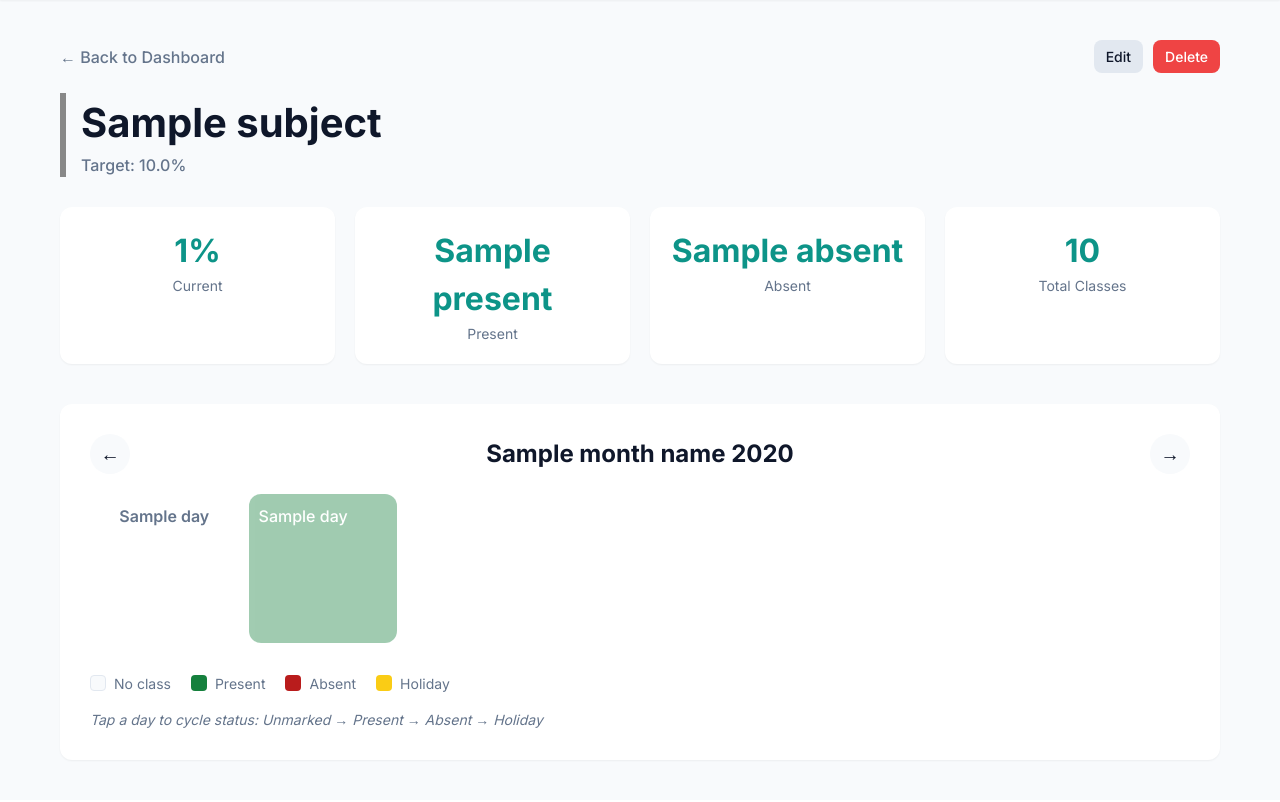
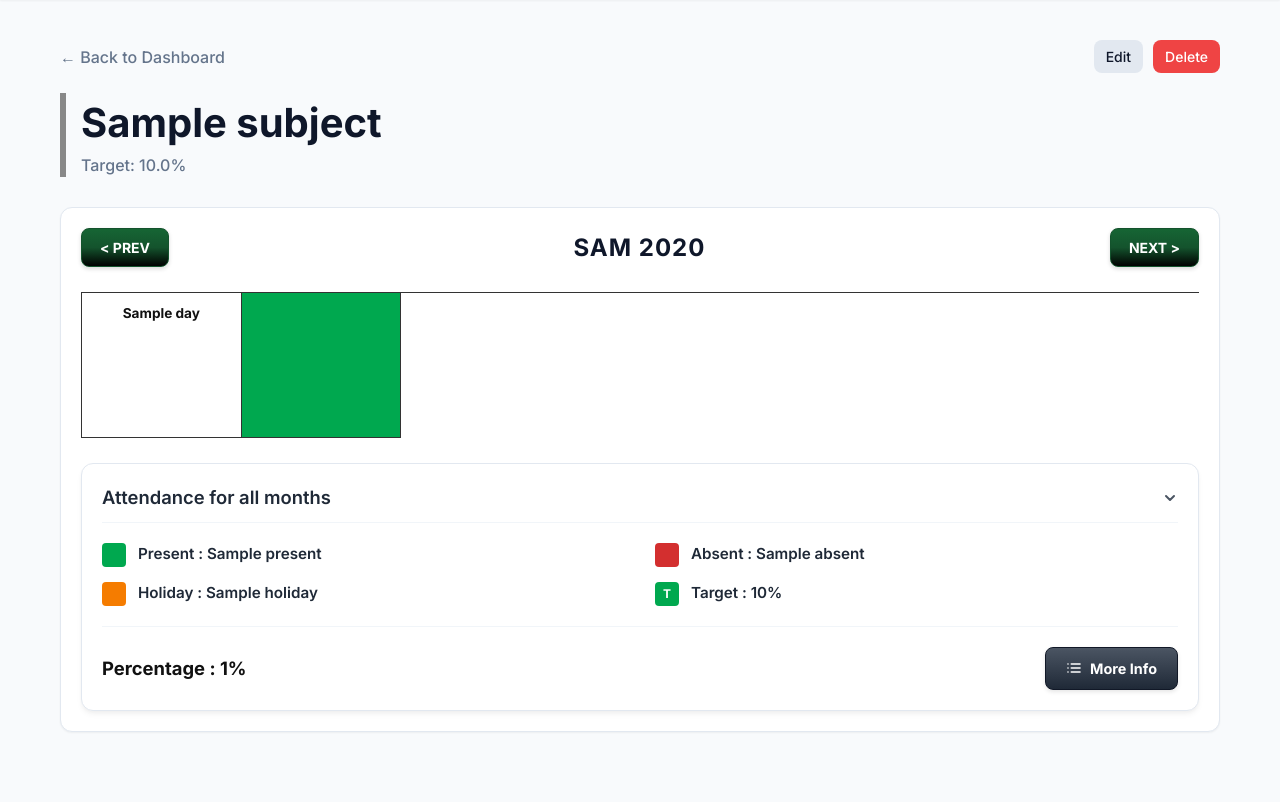
Before and after one commit to Ritu-Raj-Rai/Self-Attendence-Django, a Django app: template templates/attendance/subject_detail.html in a window 1280 px wide. Shown: the part 70-872 px from the top of the page. Before the commit the page ends 831 px from the top, so only its background shows below. Run offline with Django 5.2, Linux system fonts and the light colour scheme; tables that the repository leaves empty hold one stand-in row (values such as "Sample post"); the template is opened without the code that fills it: values that come from a table or form of the project are taken from there, most other values are stand-ins (such as "Sample title", 1, 10 or a date in 2020).

Commit message:
Redesign calendar layout and unified statistics card to match specification

```diff
--- a/attendance/views.py
+++ b/attendance/views.py
@@ -21,6 +21,7 @@
     records = subject.attendance_records.all()
     present_count = records.filter(status='present').count()
     absent_count = records.filter(status='absent').count()
+    holiday_count = records.filter(status='holiday').count()
     total_held = present_count + absent_count
 
     attendance_percentage = 0
@@ -33,6 +34,7 @@
     return {
         'present': present_count,
         'absent': absent_count,
+        'holiday': holiday_count,
         'total': total_held,
         'percentage': percentage,
         'offset': round(offset, 2),
@@ -106,7 +108,7 @@
         year = int(year)
         month = int(month)
 
-    cal = calendar.Calendar(firstweekday=0) # Monday=0
+    cal = calendar.Calendar(firstweekday=6) # Sunday=6
     month_days = cal.monthdatescalendar(year, month)
 
     start_date = month_days[0][0]
@@ -152,7 +154,7 @@
         'prev_month': prev_month,
         'next_year': next_year,
         'next_month': next_month,
-        'days_of_week': ['Mon', 'Tue', 'Wed', 'Thu', 'Fri', 'Sat', 'Sun'],
+        'days_of_week': ['SUN', 'MON', 'TUE', 'WED', 'THU', 'FRI', 'SAT'],
     }
     return render(request, 'attendance/subject_detail.html', context)
 
--- a/static/css/style.css
+++ b/static/css/style.css
@@ -373,118 +373,237 @@
     font-size: 0.875rem;
 }
 
-/* Calendar */
+/* Calendar Redesign */
 .calendar-container {
     background: var(--surface-color);
     border-radius: var(--radius);
     box-shadow: var(--shadow-sm);
-    padding: 30px;
+    padding: 20px;
+    border: 1px solid var(--border-color);
+    margin-bottom: 30px;
 }
 
 .calendar-header {
     display: flex;
     justify-content: space-between;
     align-items: center;
-    margin-bottom: 20px;
+    margin-bottom: 25px;
 }
 
-.cal-nav {
-    display: flex;
+.calendar-title {
+    font-size: 1.5rem;
+    font-weight: 700;
+    color: var(--text-main);
+    letter-spacing: 1px;
+}
+
+.cal-btn {
+    display: inline-flex;
     align-items: center;
     justify-content: center;
-    width: 40px;
-    height: 40px;
-    border-radius: 50%;
-    background: var(--bg-color);
-    font-size: 1.2rem;
-    transition: background 0.2s;
+    padding: 8px 18px;
+    border-radius: 8px;
+    font-size: 0.875rem;
+    font-weight: 700;
+    color: white;
+    background: linear-gradient(180deg, #166534 0%, #14532d 50%, #000000 100%);
+    border: 1px solid #14532d;
+    box-shadow: 0 2px 4px rgba(0,0,0,0.15);
+    cursor: pointer;
+    transition: transform 0.1s, opacity 0.2s;
+    user-select: none;
 }
-.cal-nav:hover {
-    background: var(--border-color);
+
+.cal-btn:hover {
+    opacity: 0.95;
+}
+
+.cal-btn:active {
+    transform: scale(0.97);
 }
 
 .calendar-grid {
     display: grid;
     grid-template-columns: repeat(7, 1fr);
-    gap: 10px;
+    border-top: 1px solid #333333;
+    border-left: 1px solid #333333;
+    margin-bottom: 25px;
 }
 
 .cal-day-header {
     text-align: center;
-    font-weight: 600;
-    color: var(--text-muted);
+    font-weight: 700;
+    color: #111111;
     padding: 10px 0;
+    border-bottom: 1px solid #333333;
+    border-right: 1px solid #333333;
+    font-size: 0.85rem;
+    background-color: #ffffff;
 }
 
 .cal-cell {
-    aspect-ratio: 1;
-    border-radius: 12px;
-    padding: 10px;
+    aspect-ratio: 1.1;
+    border-bottom: 1px solid #333333;
+    border-right: 1px solid #333333;
     display: flex;
-    flex-direction: column;
-    justify-content: space-between;
+    align-items: center;
+    justify-content: center;
     cursor: pointer;
-    background: var(--bg-color);
-    transition: all 0.2s;
-    user-select: none;
-}
-.cal-cell:hover {
-    transform: scale(1.02);
-    box-shadow: var(--shadow-sm);
-}
-.cal-cell.other-month {
-    opacity: 0.4;
-}
-.cal-cell.today {
-    border: 2px solid var(--primary);
-}
-.cal-cell.status-unmarked {
-    background: var(--bg-color);
-}
-.cal-cell.status-present {
-    background: #15803d;
-    color: white;
-}
-.cal-cell.status-absent {
-    background: #b91c1c;
-    color: white;
-}
-.cal-cell.status-holiday {
-    background: #facc15;
-    color: #713f12;
-}
-.day-number {
-    font-weight: 500;
+    background: #ffffff;
+    font-size: 1.2rem;
+    font-weight: 600;
+    transition: background 0.1s;
+    position: relative;
 }
 
-.calendar-legend {
+.cal-cell.other-month {
+    background: #ffffff;
+    cursor: default;
+}
+
+.cal-cell.today {
+    outline: 3px solid #0000ff;
+    outline-offset: -3px;
+    z-index: 2;
+}
+
+.cal-cell.status-unmarked {
+    background: #ffffff;
+    color: #111111;
+}
+
+.cal-cell.status-present {
+    background: #00a84f !important;
+    color: white !important;
+}
+
+.cal-cell.status-absent {
+    background: #d32f2f !important;
+    color: white !important;
+}
+
+.cal-cell.status-holiday {
+    background: #f57c00 !important;
+    color: white !important;
+}
+
+/* Stats Card at the Bottom */
+.cal-stats-card {
+    background: #ffffff;
+    border: 1px solid #e2e8f0;
+    border-radius: var(--radius);
+    padding: 20px;
+    box-shadow: 0 4px 6px -1px rgba(0, 0, 0, 0.05), 0 2px 4px -1px rgba(0, 0, 0, 0.03);
+}
+
+.stats-card-header {
     display: flex;
-    gap: 20px;
-    margin-top: 30px;
-    flex-wrap: wrap;
+    justify-content: space-between;
+    align-items: center;
+    font-size: 1.15rem;
+    font-weight: 600;
+    color: #1f2937;
+    margin-bottom: 20px;
+    border-bottom: 1px solid #f1f5f9;
+    padding-bottom: 10px;
 }
-.legend-item {
+
+.chevron-down {
+    color: #4b5563;
+}
+
+.stats-card-grid {
+    display: grid;
+    grid-template-columns: 1fr 1fr;
+    row-gap: 15px;
+    column-gap: 30px;
+    margin-bottom: 20px;
+}
+
+.stats-card-item {
     display: flex;
     align-items: center;
+    gap: 12px;
+}
+
+.square-icon {
+    width: 24px;
+    height: 24px;
+    border-radius: 4px;
+    flex-shrink: 0;
+}
+
+.square-icon.block-present {
+    background: #00a84f;
+}
+
+.square-icon.block-absent {
+    background: #d32f2f;
+}
+
+.square-icon.block-holiday {
+    background: #f57c00;
+}
+
+.square-icon.block-target {
+    background: #00a84f;
+    color: white;
+    font-size: 0.75rem;
+    font-weight: 800;
+    display: flex;
+    align-items: center;
+    justify-content: center;
+}
+
+.stats-card-label {
+    font-size: 0.95rem;
+    font-weight: 600;
+    color: #1f2937;
+}
+
+.stats-card-footer {
+    display: flex;
+    justify-content: space-between;
+    align-items: center;
+    border-top: 1px solid #f1f5f9;
+    padding-top: 20px;
+}
+
+.percentage-display {
+    font-size: 1.15rem;
+    font-weight: 700;
+    color: #111111;
+}
+
+.more-info-btn {
+    display: inline-flex;
+    align-items: center;
     gap: 8px;
-    font-size: 0.875rem;
-    color: var(--text-muted);
+    padding: 10px 20px;
+    border-radius: 8px;
+    font-size: 0.9rem;
+    font-weight: 700;
+    color: white;
+    background: linear-gradient(180deg, #4b5563 0%, #1f2937 100%);
+    border: 1px solid #111827;
+    box-shadow: 0 2px 4px rgba(0, 0, 0, 0.1);
+    cursor: pointer;
+    text-decoration: none;
+    transition: opacity 0.2s, transform 0.1s;
 }
-.legend-color {
-    width: 16px;
-    height: 16px;
-    border-radius: 4px;
+
+.more-info-btn:hover {
+    opacity: 0.95;
+    color: white;
+    text-decoration: none;
 }
-.legend-color.unmarked { background: var(--bg-color); border: 1px solid var(--border-color); }
-.legend-color.present { background: #15803d; }
-.legend-color.absent { background: #b91c1c; }
-.legend-color.holiday { background: #facc15; }
 
-.legend-hint {
-    margin-top: 15px;
-    font-size: 0.875rem;
-    color: var(--text-muted);
-    font-style: italic;
+.more-info-btn:active {
+    transform: scale(0.97);
+}
+
+.info-icon {
+    stroke-width: 2.5px;
 }
 
 /* Forms */
--- a/templates/attendance/subject_detail.html
+++ b/templates/attendance/subject_detail.html
@@ -15,30 +15,11 @@
     <div class="subject-meta">Target: {{ subject.target_percentage }}%</div>
 </div>
 
-<div class="stats-row">
-    <div class="stat-box">
-        <div class="stat-number">{{ stats.percentage }}%</div>
-        <div class="stat-name">Current</div>
-    </div>
-    <div class="stat-box">
-        <div class="stat-number">{{ stats.present }}</div>
-        <div class="stat-name">Present</div>
-    </div>
-    <div class="stat-box">
-        <div class="stat-number">{{ stats.absent }}</div>
-        <div class="stat-name">Absent</div>
-    </div>
-    <div class="stat-box">
-        <div class="stat-number">{{ stats.total }}</div>
-        <div class="stat-name">Total Classes</div>
-    </div>
-</div>
-
 <div class="calendar-container">
     <div class="calendar-header">
-        <a href="{% url 'subject_detail_month' subject.id prev_year prev_month %}" class="cal-nav">&larr;</a>
-        <h2>{{ month_name }} {{ year }}</h2>
-        <a href="{% url 'subject_detail_month' subject.id next_year next_month %}" class="cal-nav">&rarr;</a>
+        <a href="{% url 'subject_detail_month' subject.id prev_year prev_month %}" class="cal-btn cal-btn-prev">&lt; PREV</a>
+        <h2 class="calendar-title">{{ month_name|slice:":3"|upper }} {{ year }}</h2>
+        <a href="{% url 'subject_detail_month' subject.id next_year next_month %}" class="cal-btn cal-btn-next">NEXT &gt;</a>
     </div>
 
     <div class="calendar-grid">
@@ -49,21 +30,55 @@
         {% for week in calendar %}
             {% for day in week %}
             <div class="cal-cell {% if not day.is_current_month %}other-month{% endif %} {% if day.is_today %}today{% endif %} status-{{ day.status }}"
-                 data-date="{{ day.date }}" data-subject="{{ subject.id }}">
+                 {% if day.is_current_month %}data-date="{{ day.date }}" data-subject="{{ subject.id }}"{% endif %}>
+                {% if day.is_current_month %}
                 <span class="day-number">{{ day.day }}</span>
-                <span class="status-indicator"></span>
+                {% endif %}
             </div>
             {% endfor %}
         {% endfor %}
     </div>
 
-    <div class="calendar-legend">
-        <div class="legend-item"><span class="legend-color unmarked"></span> No class</div>
-        <div class="legend-item"><span class="legend-color present"></span> Present</div>
-        <div class="legend-item"><span class="legend-color absent"></span> Absent</div>
-        <div class="legend-item"><span class="legend-color holiday"></span> Holiday</div>
+    <div class="cal-stats-card">
+        <div class="stats-card-header">
+            <span>Attendance for all months</span>
+            <svg class="chevron-down" width="16" height="16" viewBox="0 0 24 24" fill="none" stroke="currentColor" stroke-width="3" stroke-linecap="round" stroke-linejoin="round">
+                <polyline points="6 9 12 15 18 9"></polyline>
+            </svg>
+        </div>
+        <div class="stats-card-grid">
+            <div class="stats-card-item">
+                <span class="square-icon block-present"></span>
+                <span class="stats-card-label">Present : {{ stats.present }}</span>
+            </div>
+            <div class="stats-card-item">
+                <span class="square-icon block-absent"></span>
+                <span class="stats-card-label">Absent : {{ stats.absent }}</span>
+            </div>
+            <div class="stats-card-item">
+                <span class="square-icon block-holiday"></span>
+                <span class="stats-card-label">Holiday : {{ stats.holiday }}</span>
+            </div>
+            <div class="stats-card-item">
+                <span class="square-icon block-target">T</span>
+                <span class="stats-card-label">Target : {{ subject.target_percentage|floatformat:"0" }}%</span>
+            </div>
+        </div>
+        <div class="stats-card-footer">
+            <div class="percentage-display">Percentage : {{ stats.percentage|floatformat:"0" }}%</div>
+            <a href="#" class="more-info-btn">
+                <svg class="info-icon" width="16" height="16" viewBox="0 0 24 24" fill="none" stroke="currentColor" stroke-width="2" stroke-linecap="round" stroke-linejoin="round">
+                    <line x1="8" y1="6" x2="21" y2="6"></line>
+                    <line x1="8" y1="12" x2="21" y2="12"></line>
+                    <line x1="8" y1="18" x2="21" y2="18"></line>
+                    <line x1="3" y1="6" x2="3.01" y2="6"></line>
+                    <line x1="3" y1="12" x2="3.01" y2="12"></line>
+                    <line x1="3" y1="18" x2="3.01" y2="18"></line>
+                </svg>
+                <span>More Info</span>
+            </a>
+        </div>
     </div>
-    <p class="legend-hint">Tap a day to cycle status: Unmarked &rarr; Present &rarr; Absent &rarr; Holiday</p>
 </div>
 
 {% csrf_token %}
```
